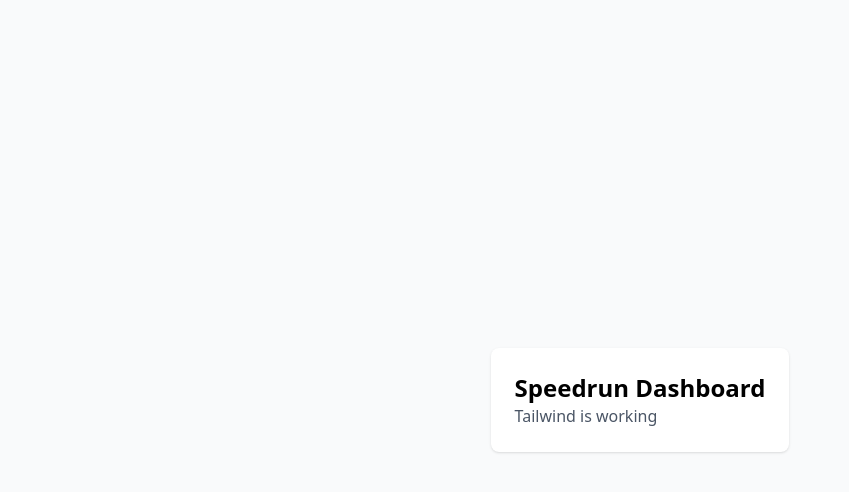
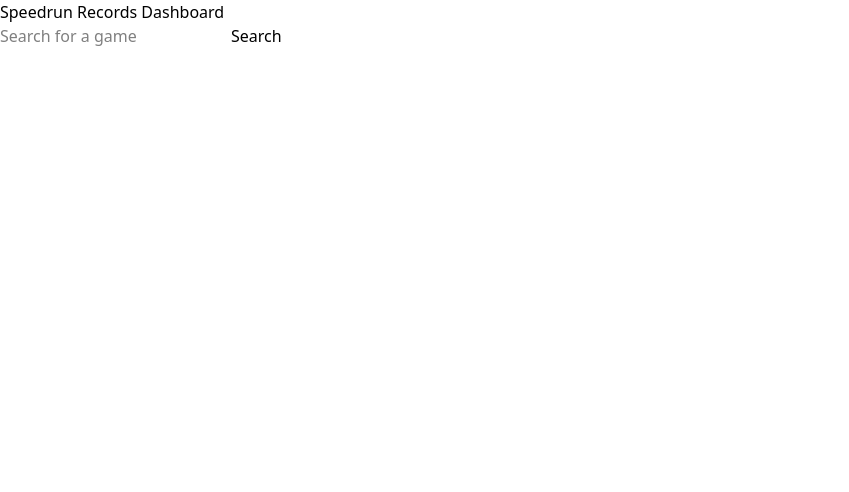
Before and after one commit to Boothu/speedrun-dashboard, a React (Vite) app: page / in a window 1280 px wide. Shown: the top 492 px of the page, without its empty margins (0-849 px from the left). Built offline with nearby package versions, Linux system fonts and the light colour scheme.

Commit message:
Add search input and button and add clear comments

```diff
--- a/src/App.jsx
+++ b/src/App.jsx
@@ -1,12 +1,34 @@
+// Allows for storing and updating state in a component
 import { useState } from "react";
 
+// App component is what returns the UI
 function App() {
+  // useState lets this component have state (memory)
+  // Make a state variable 'query' and a setter 'setQuery'
+  // Calling 'setQuery(...)' updates 'query' and tells React to re-render the UI
   const [query, setQuery] = useState("");
   return (
-    <main className="min-h-screen flex items-center justify-center bg-gray-50">
-      <div className="p-6 rounded-lg shadow bg-white">
-        <h1 className="text-2xl font-semibold">Speedrun Dashboard</h1>
-        <p className="text-gray-600">Tailwind is working</p>
+    <main>
+      <h1>Speedrun Records Dashboard</h1>
+
+      <div>
+        <input
+          placeholder="Search for a game"
+          value={query}
+          // Update 'query' with entered text
+          onChange={(e) => setQuery(e.target.value)}
+        />
+        <button
+          onClick={() => {
+            const trimmed = query.trim();
+            // If nothing is entered return early
+            if (!trimmed) return;
+            // Placeholder for now
+            console.log("Searching for:", trimmed);
+          }}
+        >
+          Search
+        </button>
       </div>
     </main>
   );
```
